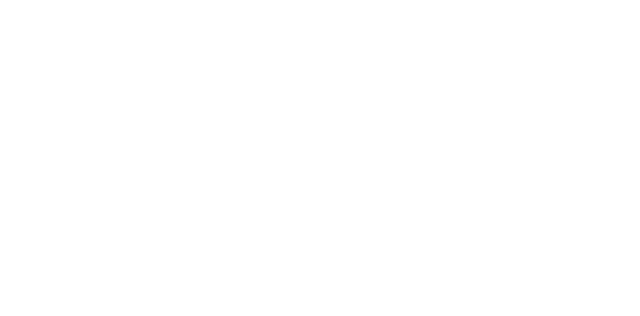
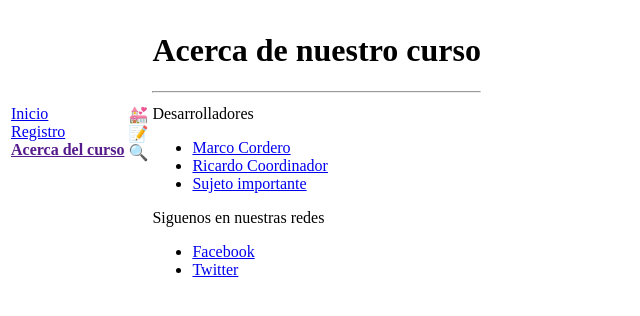
Before and after one commit to GuzmanDynastie/Programacion-web, a plain HTML site: page Classroom/Tarea 1 - HTML (SIN CSS)/about.html in a window 1280 px wide. Shown: the whole page, without its empty margins (0-640 px from the left). Drawn offline with Linux system fonts and the light colour scheme.

Commit message:
Added file HTML
about.html finished

```diff
--- a/Classroom/Tarea 1 - HTML (SIN CSS)/about.html
+++ b/Classroom/Tarea 1 - HTML (SIN CSS)/about.html
@@ -1,11 +1,50 @@
 <!DOCTYPE html>
 <html lang="en">
+
 <head>
     <meta charset="UTF-8">
     <meta name="viewport" content="width=device-width, initial-scale=1.0">
     <title>Acerca del curso</title>
 </head>
+
 <body>
 
+    <table border="0">
+        <tr>
+            <td></td>
+            <td></td>
+            <td>
+                <h1><strong>Acerca de nuestro curso</strong></h1>
+                <hr>
+            </td>
+        </tr>
+        <tr>
+            <td valign="top">
+                <a href="main.html">Inicio</a><br>
+                <a href="register.html">Registro<br>
+                <a href=""><strong>Acerca del curso</strong></a>
+            </td>
+            <td valign="top">
+                💒<br>
+                📝<br>
+                🔍
+            </td>
+            <td>
+                <label>Desarrolladores</label>
+                <ul type="radio">
+                    <li><a href="mailto:marco.cordero@universidad-une.com?subject=Contacto">Marco Cordero</a></li>
+                    <li><a href="mailto:rcoord@test.com?subject=Contacto">Ricardo Coordinador</a></li>
+                    <li><a href="mailto:mr_relevant@correo.com?subject=Contacto">Sujeto importante</a></li>
+                </ul>
+                <label>Siguenos en nuestras redes</label>
+                <ul type="radio">
+                    <li><a href="https://www.facebook.com/UniversidadUNE?locale=es_LA">Facebook</a></li>
+                    <li><a href="https://twitter.com/universidadune?lang=es" target="_blank">Twitter</a></li>
+                </ul>
+            </td>
+        </tr>
+    </table>
+
 </body>
+
 </html>
```
